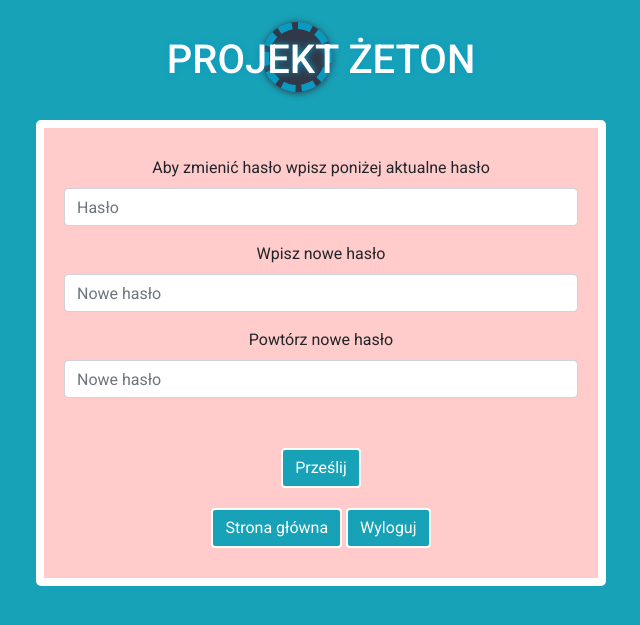
After one commit to tgbdc7/zeton, a Flask app: template zeton/templates/password_change.html in a window 1280 px wide. The commit adds this page. Shown: the top 625 px of the page, without its empty margins (319-959 px from the left). Run offline with Flask 2, Linux system fonts and the light colour scheme; the template is opened without the code that fills it, so the values that code supplies are empty; some libraries are stand-ins or nearby versions.

Commit message:
transfer the password change form to a separate view

```diff
--- a/zeton/api/user.py
+++ b/zeton/api/user.py
@@ -33,4 +33,4 @@ def set_password():
     else:
         flash('Wypełnij wszystkie pola')
 
-    return redirect(url_for('views.user_settings'))
+    return redirect(url_for('views.password_change'))
--- a/zeton/templates/index_caregiver.html
+++ b/zeton/templates/index_caregiver.html
@@ -21,10 +21,11 @@
             <br>
             {% endfor %}
         </div>
-        </form>
+
         <div class="form-group button">
             <a class="btn btn-info" href="/logout">Wyloguj</a>
             <a class="btn btn-info" href="/settings">Ustawienia</a>
         </div>
+    </form>
 </div>
 {% endblock %}
--- /dev/null
+++ b/zeton/templates/password_change.html
@@ -0,0 +1,53 @@
+{% extends "base.html" %}
+{% block content %}
+
+<div class="col col-sm-6">
+
+    <div class="text-center">
+        <h2>{{ user_data.firstname }}</h2>
+
+        {% if messages %}
+        <div class="alert alert-dark">{{ messages[0] }}</div>
+        {% endif %}
+
+        <form action="/api/settings/set_password" method="post">
+            <div class="form-group">
+                <label for="inputPassword1">Aby zmienić hasło wpisz poniżej aktualne hasło </label>
+                <br>
+                <input type="password" class="form-control" name="password" id="inputPassword1" placeholder="Hasło">
+            </div>
+            <div class="form-group">
+                <label for="inputPassword2">Wpisz nowe hasło </label>
+                <br>
+                <input type="password" class="form-control" name="new_password" id="inputPassword2"
+                       placeholder="Nowe hasło">
+            </div>
+            <div class="form-group">
+                <label for="inputPassword3">Powtórz nowe hasło </label>
+                <br>
+                <input type="password" class="form-control" name="repeat_new_password" id="inputPassword3"
+                       placeholder="Nowe hasło">
+            </div>
+            <br>
+            <div class="form-group button">
+                <button type="submit" class="btn btn-info">Prześlij</button>
+            </div>
+            <div>
+                <center>
+
+                    <form>
+                        <div class="form-group button">
+
+                            <a class="btn btn-info" href="/">Strona główna</a>
+
+                            <a class="btn btn-info" href="/logout">Wyloguj</a>
+
+                        </div>
+                    </form>
+                </center>
+            </div>
+        </form>
+    </div>
+</div>
+
+{% endblock %}
```
Also changed, not shown: zeton/templates/user_settings.html (+12 -30 lines), zeton/views.py (+7 -1 lines). Lines whose indentation alone changed are shown as unchanged.
